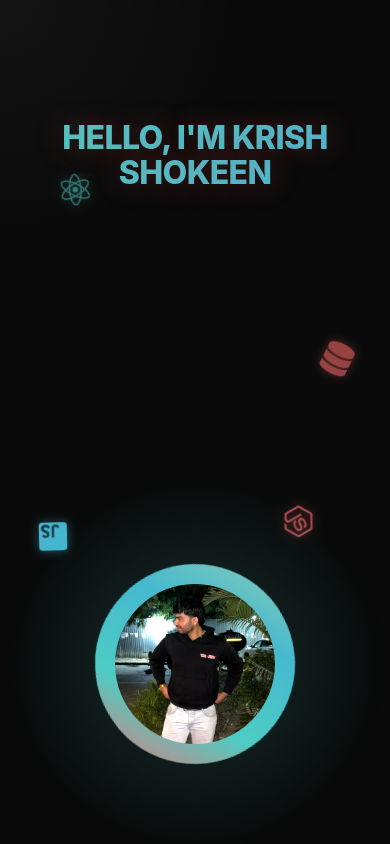
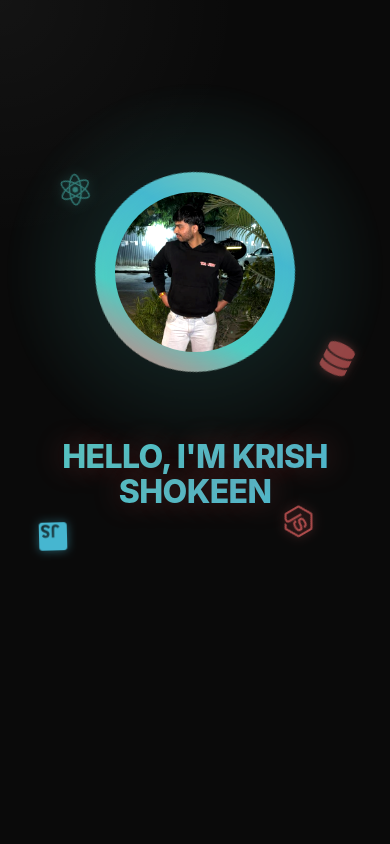
Before and after one commit to Krish-shokeen/portfolio, a React (Create React App) app: page / in a window 390 px wide. Shown: the top 844 px of the page. Built offline with nearby package versions, Linux system fonts and the light colour scheme; the HTML template or start-up script is replaced by a standard one.

Commit message:
photo fix

```diff
--- a/src/components/Hero.css
+++ b/src/components/Hero.css
@@ -224,6 +224,11 @@
     margin-left: 0;
     padding-left: 0;
     max-width: 100%;
+    order: 2;
+  }
+
+  .hero-image {
+    order: 1;
   }
 
   .hero-title {
```
